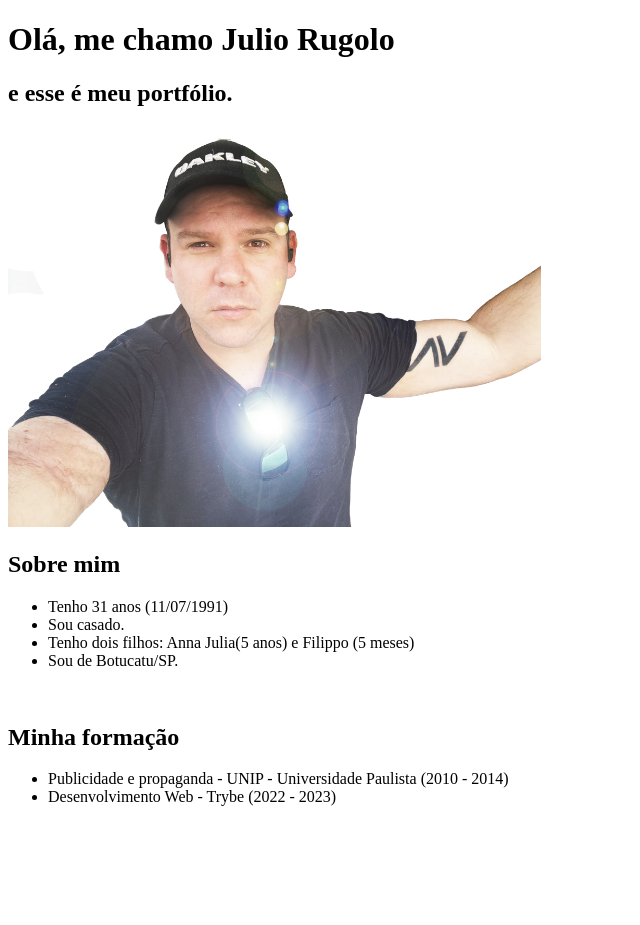
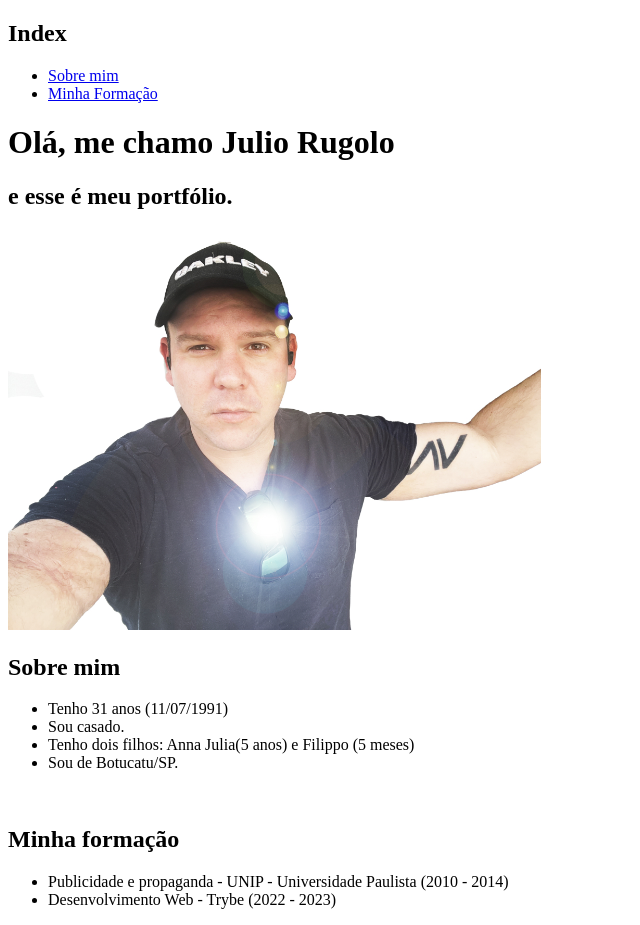
Before and after one commit to JulioRugolo/juliorugolo.github.io, a plain HTML site: page index.html in a window 1280 px wide. Shown: the whole page, without its empty margins (0-640 px from the left). Before the commit the page ends 822 px from the top, so only its background shows below. Drawn offline with Linux system fonts and the light colour scheme.

Commit message:
Acrescentando Index

```diff
--- a/index.html
+++ b/index.html
@@ -5,11 +5,17 @@
     <title>Julio Rugolo</title>
   </head>
   <body>
+    <p><h2>Index</h2>
+        <ul>
+          <li><a href="#about">Sobre mim</a></li>
+          <li><a href="#about">Minha Formação</a></li>
+        </ul>
+    </p>
     <h1 id="top">Olá, me chamo Julio Rugolo</h1>
     <h2>e esse é meu portfólio.</h2>
     <img src="me.jpeg" height="400px">
     <br>
-    <h2>Sobre mim</h2>
+    <h2 id="about">Sobre mim</h2>
     <ul>
       <li>Tenho 31 anos (11/07/1991)</li>
       <li>Sou casado.</li>
@@ -17,7 +23,7 @@
       <li>Sou de Botucatu/SP.</li>
     </ul>
     <br>
-    <h2>Minha formação</h2>
+    <h2 id="Formacao">Minha formação</h2>
     <ul>
       <li>Publicidade e propaganda - UNIP - Universidade Paulista (2010 - 2014)</li>
       <li>Desenvolvimento Web - Trybe (2022 - 2023)</li>
```
Also changed, not shown: 1 other file.
